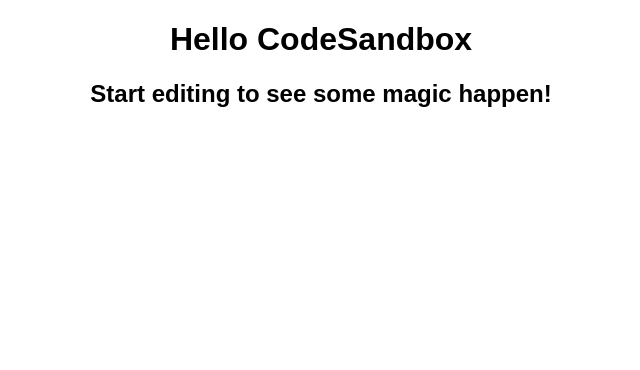
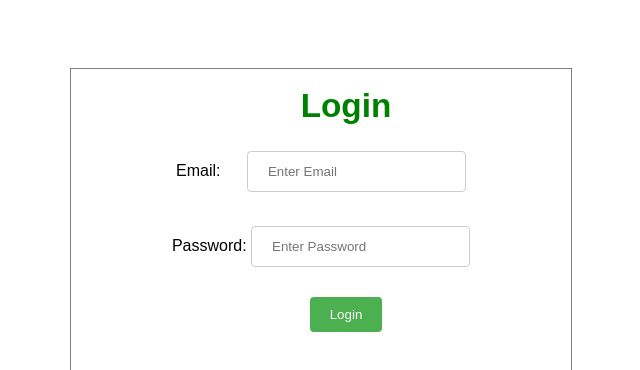
Before and after one commit to sarveshatale-stack/React_Online_Hotel_Management_Pro, a React (Create React App) app: page / in a window 1280 px wide. Shown: the top 370 px of the page, without its empty margins (319-959 px from the left). Built offline with nearby package versions, Linux system fonts and the light colour scheme.

Commit message:
Login Page Ui

```diff
--- a/package.json
+++ b/package.json
@@ -9,6 +9,7 @@
   "main": "src/index.js",
   "dependencies": {
     "react": "16.13.1",
+    "react-bootstrap": "1.3.0",
     "react-dom": "16.13.1",
     "react-scripts": "3.4.3"
   },
--- a/src/App.js
+++ b/src/App.js
@@ -1,11 +1,11 @@
 import React from "react";
 import "./styles.css";
+import Login from "./Components/Login";
 
 export default function App() {
   return (
     <div className="App">
-      <h1>Hello CodeSandbox</h1>
-      <h2>Start editing to see some magic happen!</h2>
+      <Login />
     </div>
   );
 }
--- /dev/null
+++ b/src/Components/Demo.js
@@ -0,0 +1,5 @@
+import React from "react";
+function Demo() {
+  return <h1>Hi</h1>;
+}
+export default Demo;
--- /dev/null
+++ b/src/Components/Login.css
@@ -0,0 +1,49 @@
+@media all and (min-width: 480px) {
+  .Login {
+    padding: 60px 0;
+  }
+
+  .Login form {
+    margin: 0 auto;
+    max-width: 500px;
+    border: 1px solid gray;
+    height: 400px;
+  }
+
+  .LoginHeader {
+    font-size: 25pt;
+    font-weight: bold;
+    color: green;
+    margin-left: 50px;
+  }
+
+  .Emailtextbox {
+    padding: 12px 20px;
+    margin: 8px 0;
+    display: inline-block;
+    border: 1px solid #ccc;
+    border-radius: 4px;
+    box-sizing: border-box;
+    margin-left: 22px;
+  }
+
+  .Passwordtextbox {
+    padding: 12px 20px;
+    margin: 8px 0;
+    display: inline-block;
+    border: 1px solid #ccc;
+    border-radius: 4px;
+    box-sizing: border-box;
+  }
+
+  .LoginBtn {
+    background-color: #4caf50;
+    color: white;
+    padding: 10px 20px;
+    margin: 4px 0;
+    border: none;
+    border-radius: 4px;
+    cursor: pointer;
+    margin-left: 50px;
+  }
+}
--- /dev/null
+++ b/src/Components/Login.js
@@ -0,0 +1,61 @@
+import React, { useState } from "react";
+import { Button, FormGroup, FormControl, ControlLabel } from "react-bootstrap";
+import "./Login.css";
+
+function Login() {
+  const [email, setEmail] = useState("");
+  const [password, setPassword] = useState("");
+
+  function validateForm() {
+    return email.length > 0 && password.length > 0;
+  }
+
+  function handleSubmit(event) {
+    event.preventDefault();
+  }
+
+  return (
+    <div className="Login">
+      <form onSubmit={handleSubmit}>
+        <br />
+        <label htmlFor="Login" className="LoginHeader">
+          Login
+        </label>
+        <br />
+        <br />
+        <div>
+          <label htmlFor="email">Email: </label>
+          <input
+            type="text"
+            value={email}
+            onChange={(e) => setEmail(e.target.value)}
+            className="Emailtextbox"
+            placeholder="Enter Email"
+          />
+        </div>
+        <br />
+        <div>
+          <label htmlFor="password">Password: </label>
+          <input
+            value={password}
+            onChange={(e) => setPassword(e.target.value)}
+            type="password"
+            placeholder="Enter Password"
+            className="Passwordtextbox"
+          />
+        </div>
+        <br />
+        <Button
+          block
+          bsSize="large"
+          disabled={!validateForm()}
+          type="submit"
+          className="LoginBtn"
+        >
+          Login
+        </Button>
+      </form>
+    </div>
+  );
+}
+export default Login;
--- a/src/index.js
+++ b/src/index.js
@@ -4,6 +4,7 @@
 import App from "./App";
 
 const rootElement = document.getElementById("root");
+
 ReactDOM.render(
   <React.StrictMode>
     <App />
```
Also changed, not shown: src/Components/Nav.js (added, +35 -0 lines).
